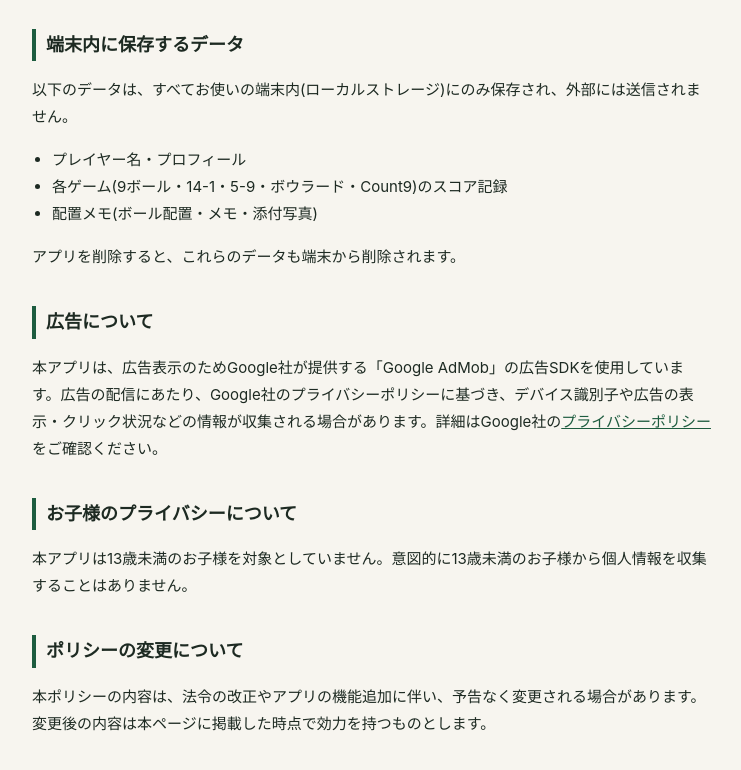
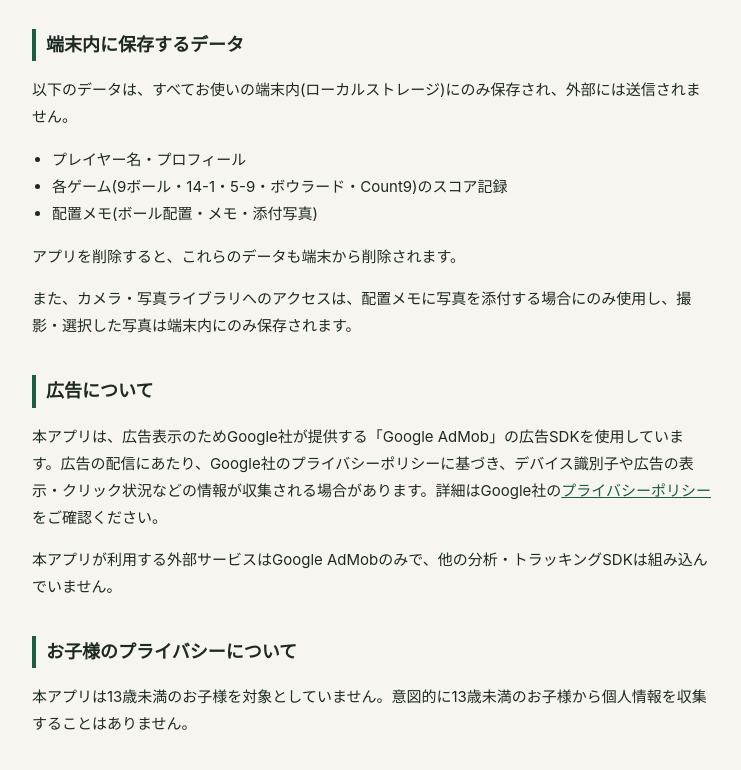
Before and after one commit to akito1226-abc/rackboard-privacy-policy, a plain HTML site: page index.html in a window 1280 px wide. Shown: the part 388-1158 px from the top of the page, without its empty margins (268-1009 px from the left). Drawn offline with Linux system fonts and the light colour scheme.

Commit message:
Add camera/photo permission note and third-party SDK scope note

```diff
--- a/index.html
+++ b/index.html
@@ -96,9 +96,11 @@
     <li>配置メモ(ボール配置・メモ・添付写真)</li>
   </ul>
   <p>アプリを削除すると、これらのデータも端末から削除されます。</p>
+  <p>また、カメラ・写真ライブラリへのアクセスは、配置メモに写真を添付する場合にのみ使用し、撮影・選択した写真は端末内にのみ保存されます。</p>
 
   <h2>広告について</h2>
   <p>本アプリは、広告表示のためGoogle社が提供する「Google AdMob」の広告SDKを使用しています。広告の配信にあたり、Google社のプライバシーポリシーに基づき、デバイス識別子や広告の表示・クリック状況などの情報が収集される場合があります。詳細はGoogle社の<a href="https://policies.google.com/privacy" target="_blank" rel="noopener">プライバシーポリシー</a>をご確認ください。</p>
+  <p>本アプリが利用する外部サービスはGoogle AdMobのみで、他の分析・トラッキングSDKは組み込んでいません。</p>
 
   <h2>お子様のプライバシーについて</h2>
   <p>本アプリは13歳未満のお子様を対象としていません。意図的に13歳未満のお子様から個人情報を収集することはありません。</p>
```
